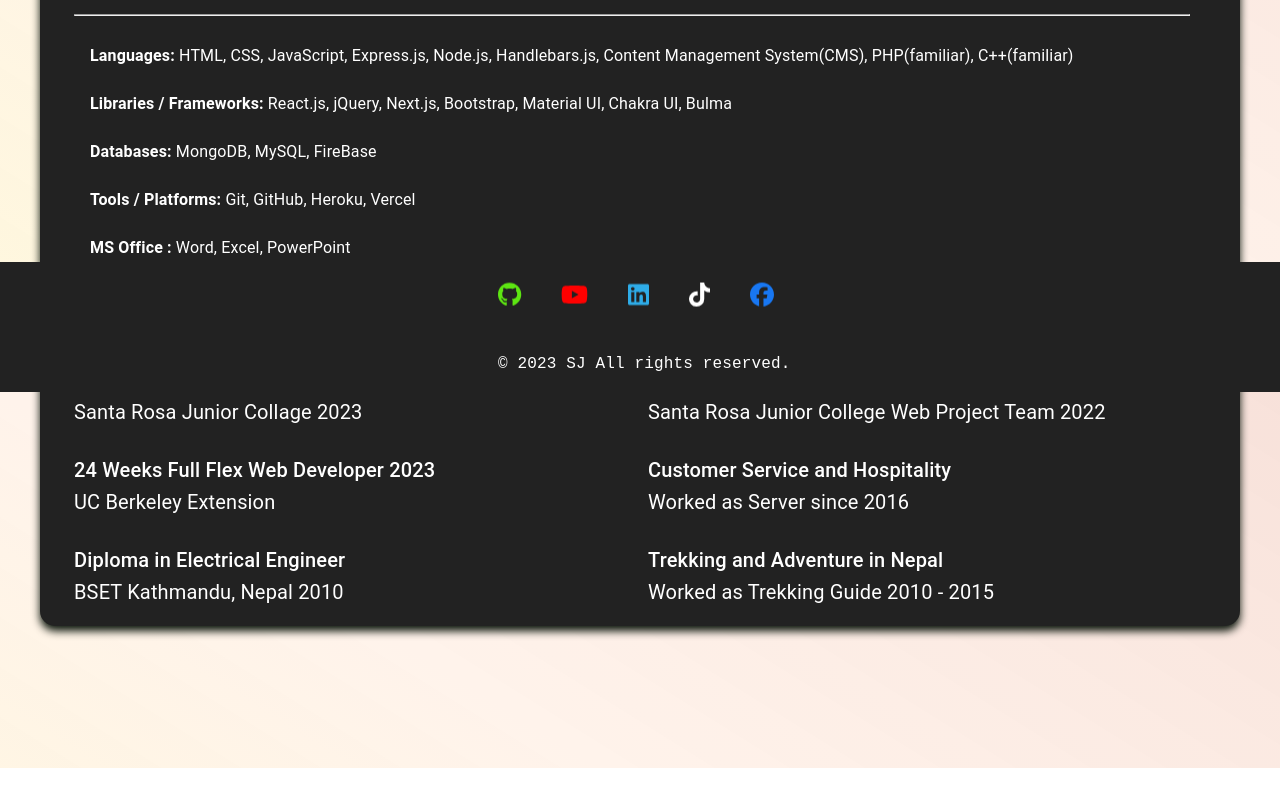
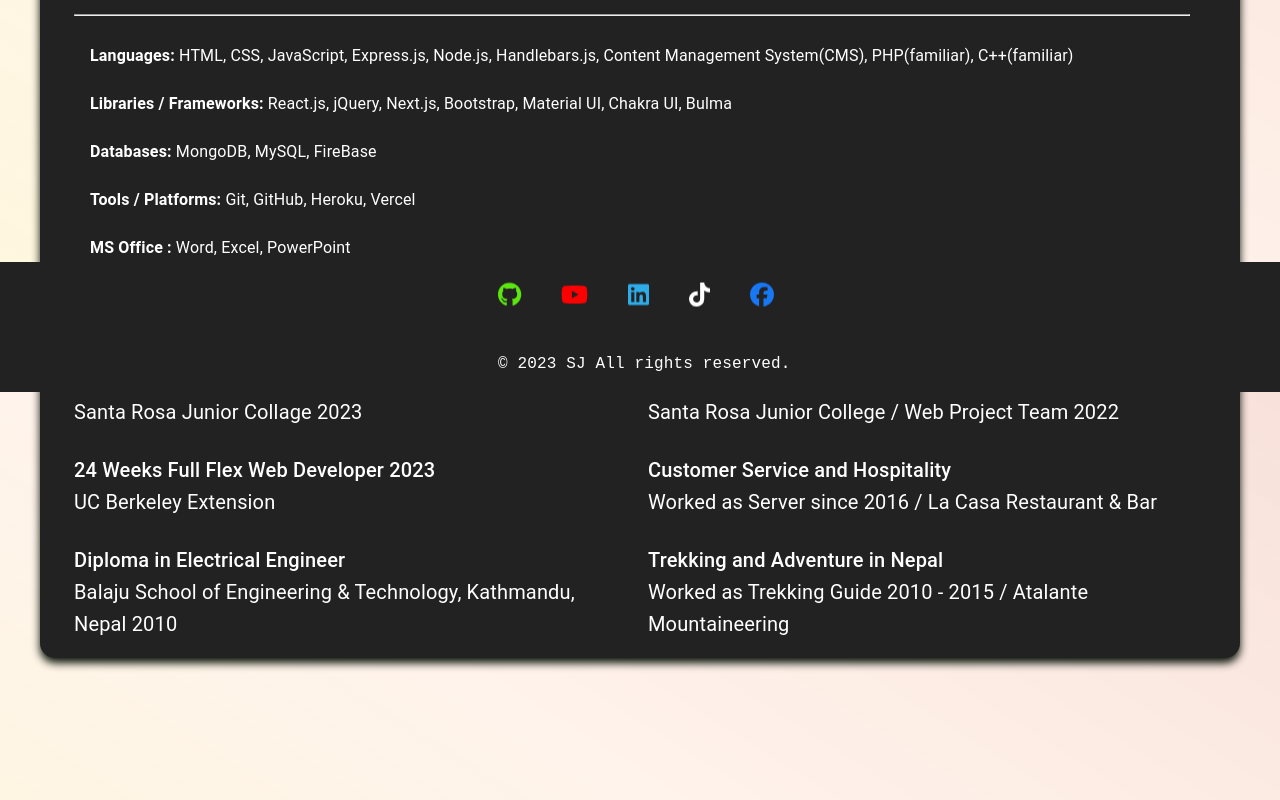
Before and after one commit to sonam-git/SJ_React_Portfolio, a React (Create React App) app: page /SJ_React_Portfolio/resume in a window 1280 px wide. Shown: the part 408-1208 px from the top of the page. Before the commit the page ends 1176 px from the top, so only its background shows below. Built offline with nearby package versions, Linux system fonts and the light colour scheme.

Commit message:
initial repo commit

```diff
--- a/src/components/Resume.js
+++ b/src/components/Resume.js
@@ -105,7 +105,7 @@
           <br></br>
           <Typography variant="h6">Diploma in Electrical Engineer</Typography>
           <Typography variant="h6" style={{ fontWeight: 400 }}>
-            BSET Kathmandu, Nepal 2010
+            Balaju School of Engineering & Technology, Kathmandu, Nepal 2010
           </Typography>
         </Grid>
 
@@ -116,17 +116,17 @@
             Worked for a project to rebuild Burbank Housing Website
           </Typography>
           <Typography variant="h6" style={{ fontWeight: 400 }}>
-            Santa Rosa Junior College Web Project Team 2022
+            Santa Rosa Junior College / Web Project Team 2022
           </Typography>
           <br></br>
           <Typography variant="h6">Customer Service and Hospitality</Typography>
           <Typography variant="h6" style={{ fontWeight: 400 }}>
-            Worked as Server since 2016
+            Worked as Server since 2016 / La Casa Restaurant & Bar
           </Typography>
           <br></br>
           <Typography variant="h6">Trekking and Adventure in Nepal</Typography>
           <Typography variant="h6" style={{ fontWeight: 400 }}>
-            Worked as Trekking Guide 2010 - 2015
+            Worked as Trekking Guide 2010 - 2015 / Atalante Mountaineering
           </Typography>
         </Grid>
       </Grid>
```
